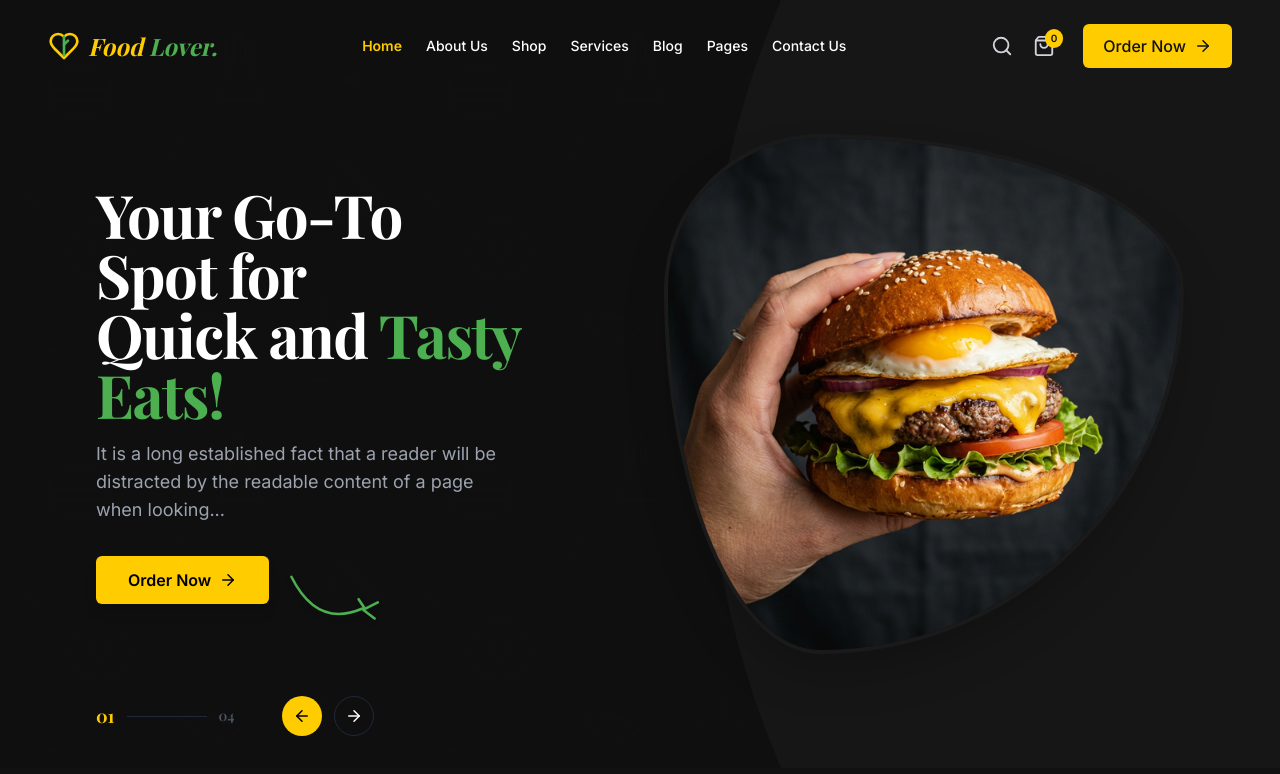
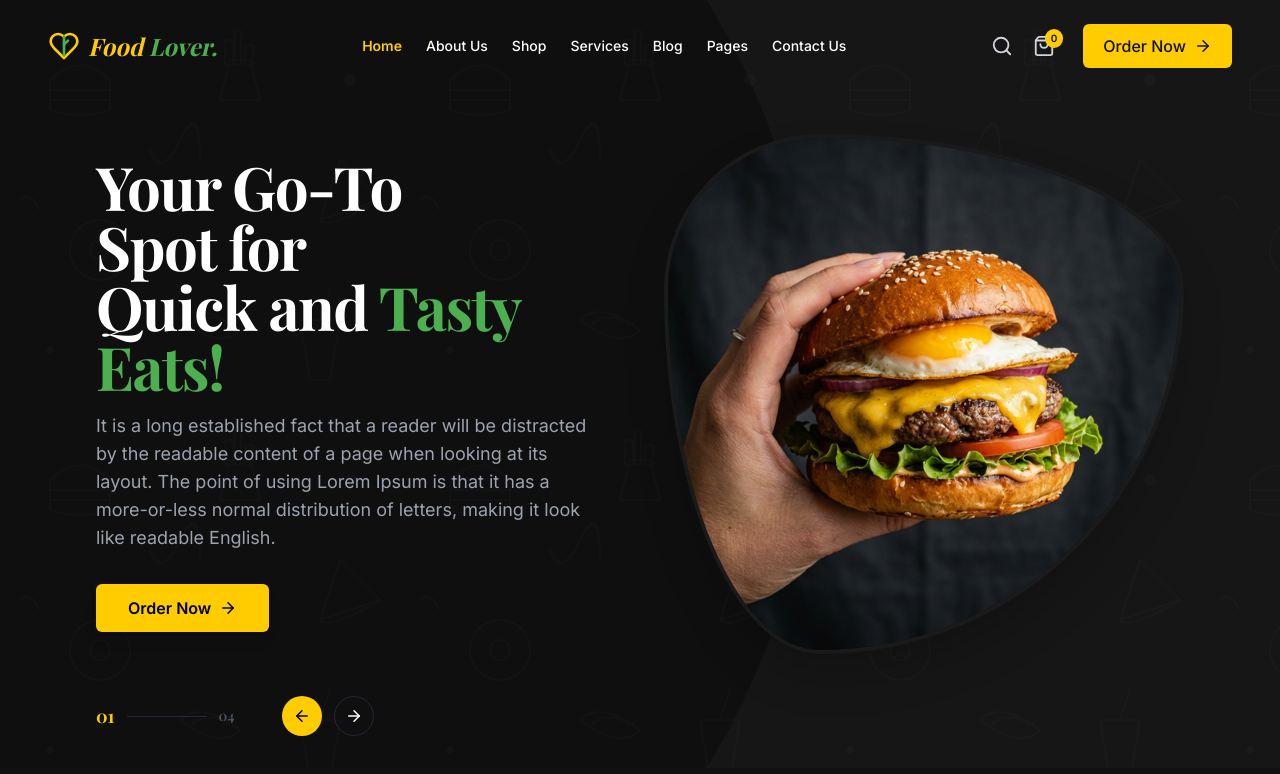
Before and after one commit to VincentMugondora/restuarant-template, a React (Vite) app: page / in a window 1280 px wide. Shown: the top 774 px of the page. Built offline with nearby package versions, Linux system fonts and the light colour scheme; a web font is replaced by a local one.

Commit message:
feat: add Hero component featuring navigation, animated content, and footer controls.

```diff
--- a/src/components/Hero.jsx
+++ b/src/components/Hero.jsx
@@ -4,14 +4,14 @@ import Navbar from "./Navbar";
 
 export default function Hero() {
   return (
-    <div className="relative h-[96vh] min-h-[600px] w-full bg-[#0f0f0f] text-white overflow-hidden flex flex-col">
+    <div className="relative h-[96vh] min-h-[600px] w-full bg-[#161616] text-white overflow-hidden flex flex-col">
 
       {/* BACKGROUND LAYER */}
-      <div className="absolute inset-0 z-0 opacity-10 pointer-events-none bg-[url('/doodle_pattern.svg')] bg-[length:400px_400px] bg-repeat" />
+      <div className="absolute inset-0 z-10 opacity-30 pointer-events-none bg-[url('/doodle_pattern.svg')] bg-[length:400px_400px] bg-repeat mix-blend-screen" />
 
       <div
-        className="absolute top-0 right-0 h-full w-[60%] bg-[#161616] z-0 hidden lg:block"
-        style={{ clipPath: 'ellipse(75% 100% at 100% 50%)' }}
+        className="absolute top-0 left-0 h-full w-[85%] bg-[#0f0f0f] z-0 hidden lg:block"
+        style={{ clipPath: 'ellipse(75% 100% at 0% 50%)' }}
       />
 
       {/* NAVIGATION - Tightened padding */}
@@ -35,9 +35,9 @@ export default function Hero() {
               Quick and <span className="text-brand-green">Tasty Eats!</span>
             </h1>
 
-            <p className="text-gray-400 text-base md:text-lg max-w-[420px] mb-8 leading-relaxed">
+            <p className="text-gray-400 text-base md:text-lg max-w-[500px] mb-8 leading-relaxed">
               It is a long established fact that a reader will be distracted by
-              the readable content of a page when looking...
+              the readable content of a page when looking at its layout. The point of using Lorem Ipsum is that it has a more-or-less normal distribution of letters, making it look like readable English.
             </p>
 
             <div className="relative inline-block">
@@ -45,24 +45,6 @@ export default function Hero() {
                 Order Now
                 <ArrowRight size={18} />
               </button>
-
-              {/* Scaled down Green Arrow */}
-              <motion.div
-                initial={{ opacity: 0 }}
-                animate={{ opacity: 1 }}
-                transition={{ delay: 0.4 }}
-                className="hidden lg:block absolute -right-36 -bottom-6 w-32"
-              >
-                <svg viewBox="0 0 200 100" className="w-full h-auto drop-shadow-md">
-                  <path
-                    d="M 10 20 Q 50 100 120 70 L 140 85 M 115 55 L 125 70 L 145 60"
-                    stroke="#4caf50"
-                    strokeWidth="4"
-                    strokeLinecap="round"
-                    fill="transparent"
-                  />
-                </svg>
-              </motion.div>
             </div>
           </motion.div>
 
```
